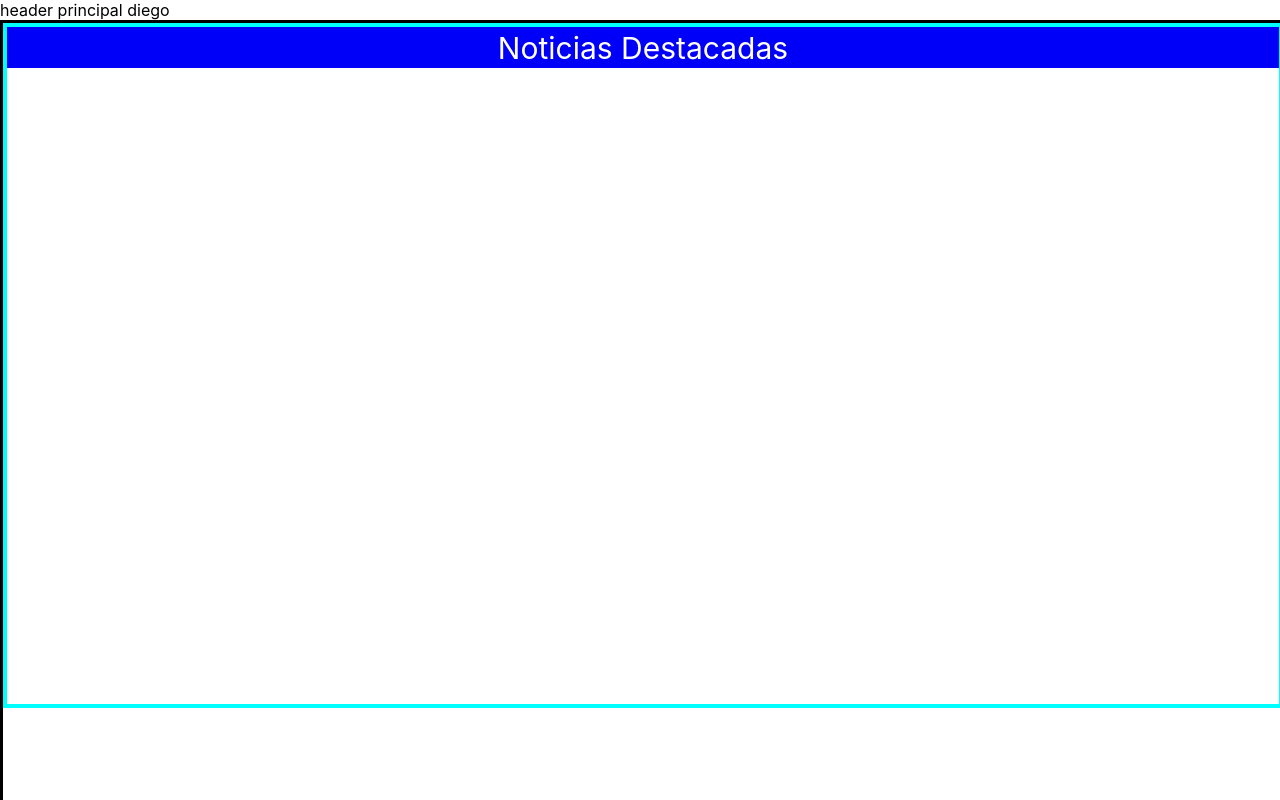
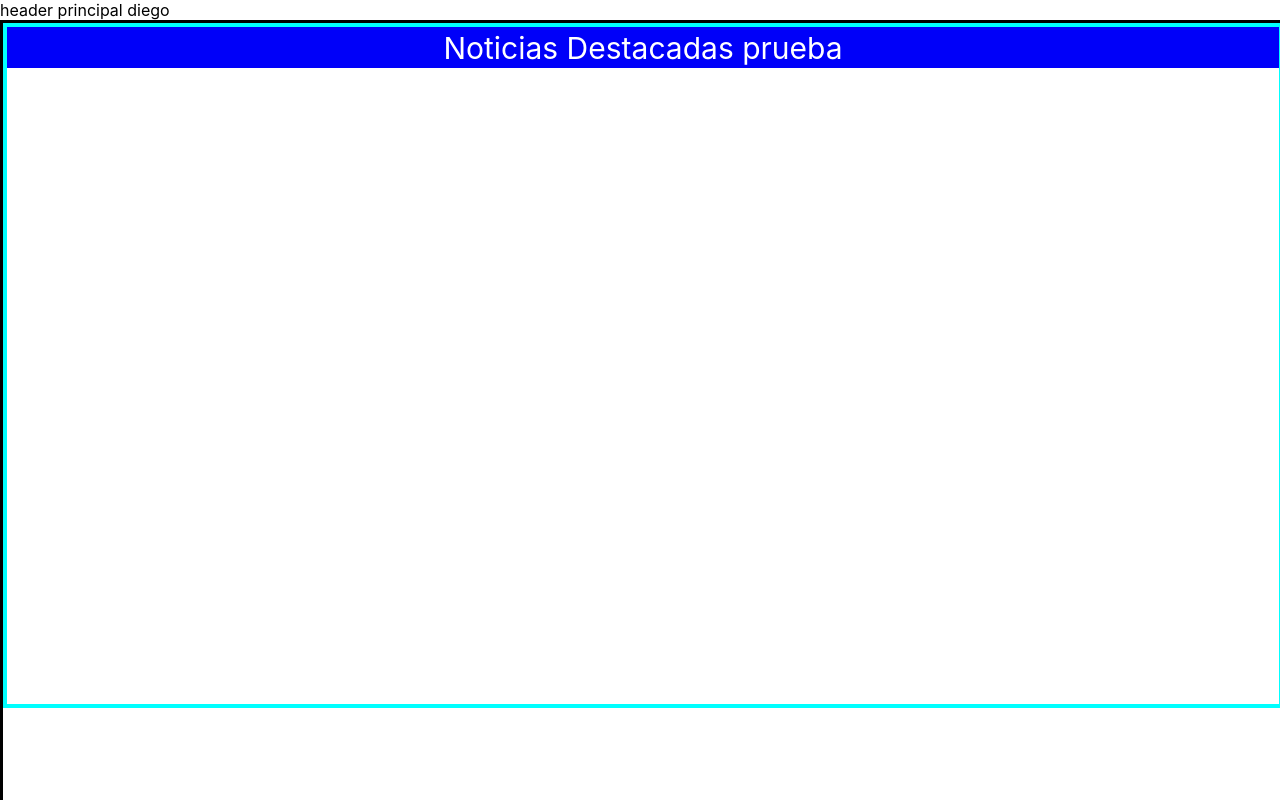
Before and after one commit to FundacionET/Soccetch, a React (Create React App) app in the folder frontend/: page / in a window 1280 px wide. Shown: the top 800 px of the page. Built offline with nearby package versions, Linux system fonts and the light colour scheme.

Commit message:
Update Body.jsx

```diff
--- a/frontend/src/components/Body/Body.jsx
+++ b/frontend/src/components/Body/Body.jsx
@@ -6,7 +6,7 @@ const Body = () => {
         <div>
         <Bodys>
             <Cajacarrusel>
-            <Cuadronoticias>Noticias Destacadas</Cuadronoticias>
+            <Cuadronoticias>Noticias Destacadas prueba</Cuadronoticias>
             </Cajacarrusel>
         </Bodys>
         </div>
```
